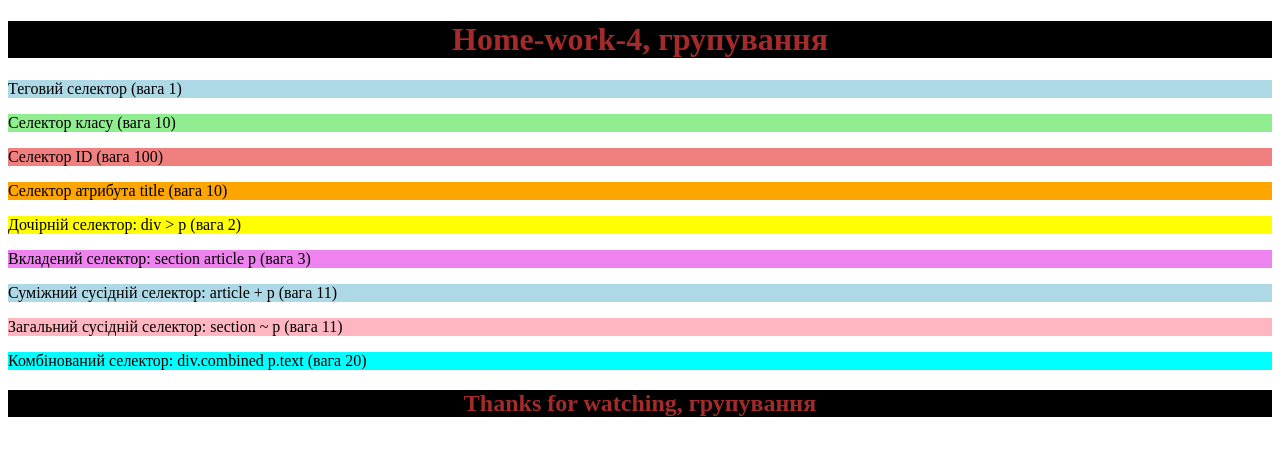
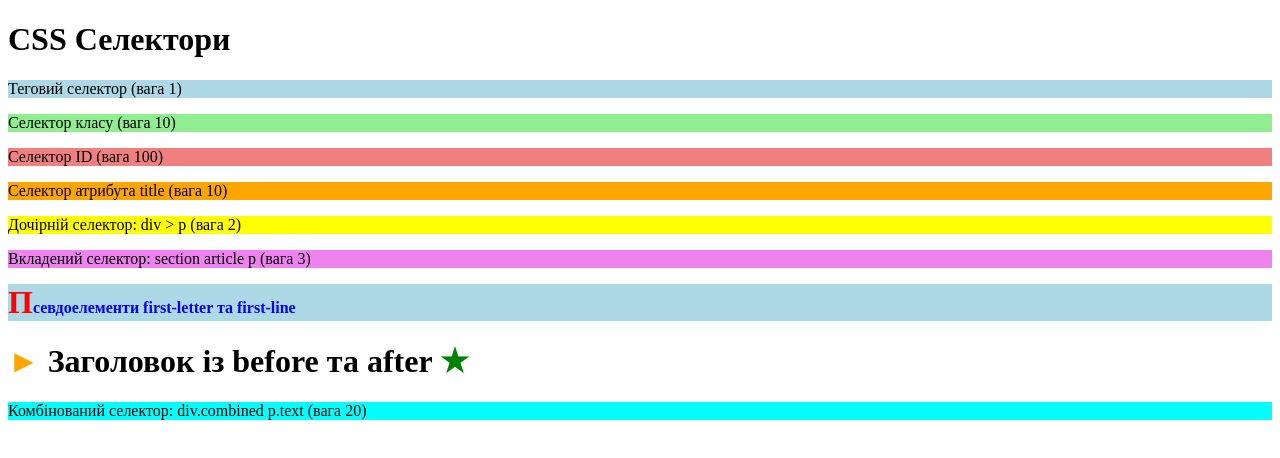
Before and after one commit to BOHDAN21-31/Home-work-4, a plain HTML site: page index.html in a window 1280 px wide. Drawn offline with Linux system fonts and the light colour scheme.

Commit message:
-add new changes in css adn html

```diff
--- a/index.html
+++ b/index.html
@@ -3,12 +3,12 @@
 <head>
     <meta charset="UTF-8">
     <meta name="viewport" content="width=device-width, initial-scale=1.0">
-    <title>Home-work-4</title>
+    <title>CSS Селектори</title>
     <link rel="stylesheet" href="style.css">
 </head>
 <body>
 
-<h1>Home-work-4, групування</h1>
+<h1>CSS Селектори</h1>
 
 <p>Теговий селектор (вага 1)</p>
 
@@ -28,16 +28,13 @@
     </article>
 </section>
 
-<article>
-    <p>Суміжний сусідній селектор: article + p (вага 11)</p>
-</article>
+<p class="pseudo">Псевдоелементи first-letter та first-line</p>
 
-<p>Загальний сусідній селектор: section ~ p (вага 11)</p>
+<h1 class="decorated">Заголовок із before та after</h1>
 
 <div class="combined">
     <p class="text">Комбінований селектор: div.combined p.text (вага 20)</p>
 </div>
 
-<h2>Thanks for watching, групування</h2>
 </body>
 </html>
--- a/style.css
+++ b/style.css
@@ -1,9 +1,3 @@
-h1, h2 {
-    color: brown;
-    text-align: center;
-    background: black;
-}
-
 p {
     background-color: lightblue;
 }
@@ -28,12 +22,24 @@ section article p {
     background-color: violet;
 }
 
-article + p {
-    background-color: lightgray;
+.pseudo::first-letter {
+    font-size: 200%;
+    color: red;
 }
 
-section ~ p {
-    background-color: lightpink;
+.pseudo::first-line {
+    font-weight: bold;
+    color: blue;
+}
+
+.decorated::before {
+    content: "► ";
+    color: orange;
+}
+
+.decorated::after {
+    content: " ★";
+    color: green;
 }
 
 div.combined p.text {
```
